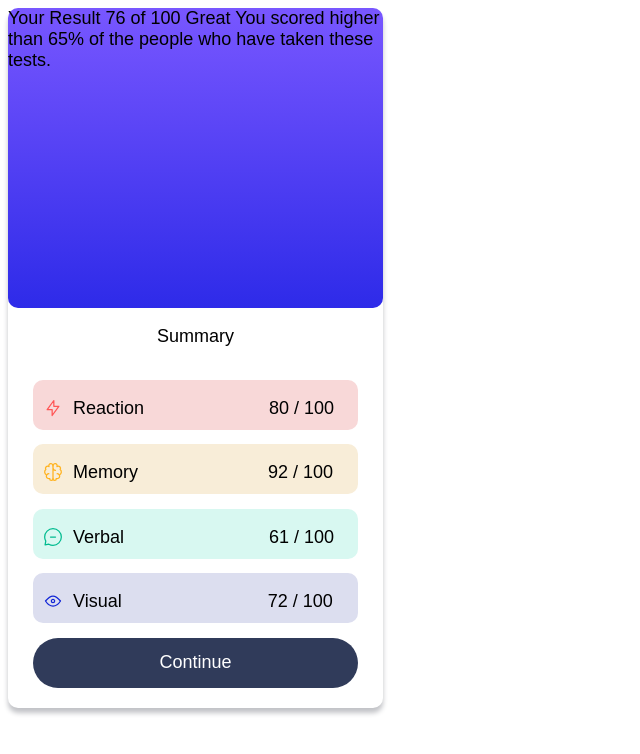
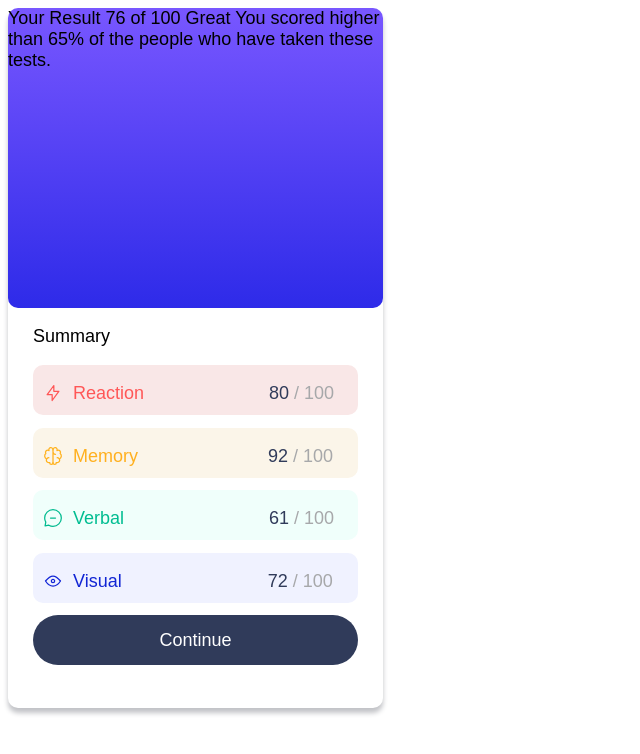
Before and after one commit to mimiwrp/Result-summary-component, a plain HTML site: page index.html in a window 1280 px wide. Shown: the whole page, without its empty margins (0-640 px from the left). Drawn offline with Linux system fonts and the light colour scheme.

Commit message:
finished summary page

```diff
--- a/index.html
+++ b/index.html
@@ -24,30 +24,30 @@
       Great
       You scored higher than 65% of the people who have taken these tests.
     </div>
+    <div class="head-item">
+      <p>Summary</p>
+    </div>
       <div class="flex-container">
-        <div class="head-item">
-          <p>Summary</p>
-        </div>
 
           <div class="cat-1">
             <p><svg xmlns="http://www.w3.org/2000/svg" width="20" height="20" fill="none" viewBox="0 0 20 20"><path stroke="#F55" stroke-linecap="round" stroke-linejoin="round" stroke-width="1.25" d="M10.833 8.333V2.5l-6.666 9.167h5V17.5l6.666-9.167h-5Z"/></svg></p>
-            <p>Reaction</p>
-            <p>80 / 100</p>
+            <p style="color: hsl(0, 100%, 67%);">Reaction</p>
+            <p style="color: hsl(220, 2%, 66%);"><span style="color: hsl(224, 30%, 27%);">80</span> / 100</p>
           </div>
           <div class="cat-2">
             <p><svg xmlns="http://www.w3.org/2000/svg" width="20" height="20" fill="none" viewBox="0 0 20 20"><path stroke="#FFB21E" stroke-linecap="round" stroke-linejoin="round" stroke-width="1.25" d="M5.833 11.667a2.5 2.5 0 1 0 .834 4.858"/><path stroke="#FFB21E" stroke-linecap="round" stroke-linejoin="round" stroke-width="1.25" d="M3.553 13.004a3.333 3.333 0 0 1-.728-5.53m.025-.067a2.083 2.083 0 0 1 2.983-2.824m.199.054A2.083 2.083 0 1 1 10 3.75v12.917a1.667 1.667 0 0 1-3.333 0M10 5.833a2.5 2.5 0 0 0 2.5 2.5m1.667 3.334a2.5 2.5 0 1 1-.834 4.858"/><path stroke="#FFB21E" stroke-linecap="round" stroke-linejoin="round" stroke-width="1.25" d="M16.447 13.004a3.334 3.334 0 0 0 .728-5.53m-.025-.067a2.083 2.083 0 0 0-2.983-2.824M10 3.75a2.085 2.085 0 0 1 2.538-2.033 2.084 2.084 0 0 1 1.43 2.92m-.635 12.03a1.667 1.667 0 0 1-3.333 0"/></svg></p>
-            <p>Memory</p>
-            <p>92 / 100</p>
+            <p style="color: hsl(39, 100%, 56%);">Memory</p>
+            <p style="color: hsl(220, 2%, 66%);"><span style="color: hsl(224, 30%, 27%);">92</span> / 100</p>
           </div>
           <div class="cat-3">
             <p><svg xmlns="http://www.w3.org/2000/svg" width="20" height="20" fill="none" viewBox="0 0 20 20"><path stroke="#00BB8F" stroke-linecap="round" stroke-linejoin="round" stroke-width="1.25" d="M7.5 10h5M10 18.333A8.333 8.333 0 1 0 1.667 10c0 1.518.406 2.942 1.115 4.167l-.699 3.75 3.75-.699A8.295 8.295 0 0 0 10 18.333Z"/></svg></p>
-            <p>Verbal</p>
-            <p>61 / 100</p>
+            <p style="color: hsl(166, 100%, 37%);">Verbal</p>
+            <p style="color: hsl(220, 2%, 66%);"><span style="color: hsl(224, 30%, 27%);">61</span> / 100</p>
           </div>
           <div class="cat-4">
             <p><svg xmlns="http://www.w3.org/2000/svg" width="20" height="20" fill="none" viewBox="0 0 20 20"><path stroke="#1125D6" stroke-linecap="round" stroke-linejoin="round" stroke-width="1.25" d="M10 11.667a1.667 1.667 0 1 0 0-3.334 1.667 1.667 0 0 0 0 3.334Z"/><path stroke="#1125D6" stroke-linecap="round" stroke-linejoin="round" stroke-width="1.25" d="M17.5 10c-1.574 2.492-4.402 5-7.5 5s-5.926-2.508-7.5-5C4.416 7.632 6.66 5 10 5s5.584 2.632 7.5 5Z"/></svg></p>
-            <p>Visual</p>
-            <p>72 / 100</p>
+            <p style="color: hsl(234, 85%, 45%);">Visual</p>
+            <p style="color: hsl(220, 2%, 66%);"><span style="color: hsl(224, 30%, 27%);">72</span> / 100</p>
           </div>
 
         <div class="submit-button">
--- a/style.css
+++ b/style.css
@@ -24,11 +24,12 @@ body {
     flex-direction: column;
     align-items: center;
     justify-content: space-between;
-    height: 380px;
+    height: 300px;
 }
 
 .head-item {
     text-align: left;
+    padding-left: 25px;
 }
 
 .cat-1 {
@@ -36,7 +37,7 @@ body {
     border: none;
     width: 325px;
     height: 50px;
-    background-color: hsl(0, 71%, 91%);
+    background-color: hsl(0, 60%, 94%);
     border-radius: 10px;
     vertical-align: middle;
 }
@@ -46,7 +47,7 @@ body {
     border: none;
     width: 325px;
     height: 50px;
-    background-color: hsl(39, 71%, 91%);
+    background-color: hsl(40, 69%, 95%);
     border-radius: 10px;
 }
 
@@ -55,7 +56,7 @@ body {
     border: none;
     width: 325px;
     height: 50px;
-    background-color: hsl(166, 71%, 91%);
+    background-color: hsl(166, 100%, 97%);
     border-radius: 10px;
 }
 
@@ -64,7 +65,7 @@ body {
     border: none;
     width: 325px;
     height: 50px;
-    background-color: hsl(234, 39%, 90%);
+    background-color: hsl(232, 100%, 97%);
     border-radius: 10px;
 }
 
```
